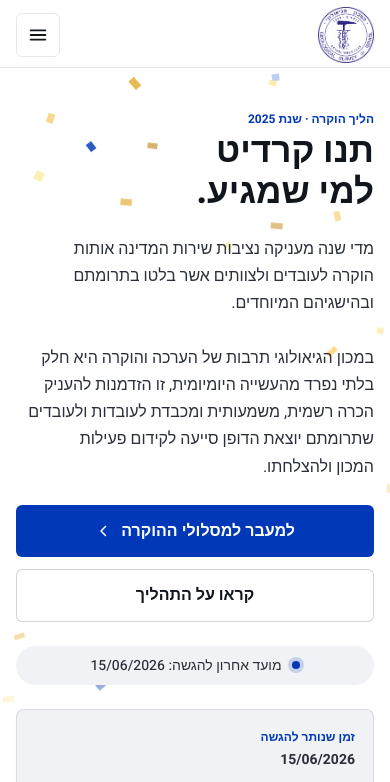
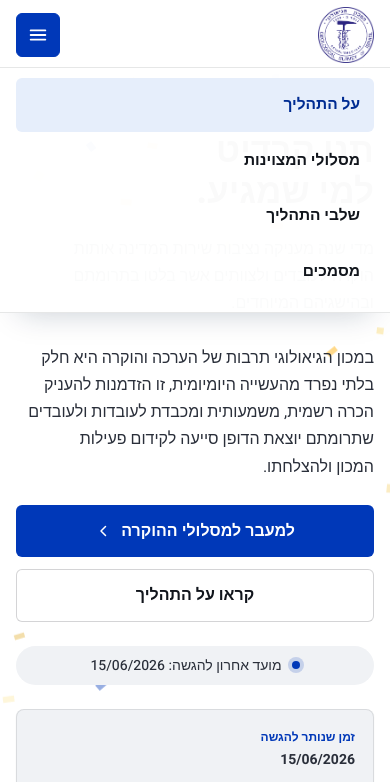
Before and after one commit to Moshiko-Sarig/Hr_Website, a plain HTML site: page index.html in a window 390 px wide. Both pictures are taken after a click on the button "פתיחת תפריט". Shown: the top 782 px of the page. Drawn offline with Linux system fonts and the light colour scheme.

Commit message:
seacond_commit

```diff
--- a/app.js
+++ b/app.js
@@ -255,11 +255,62 @@
   setInterval(tick, 1000);
 })();
 
+/* ---------------- Mobile nav toggle ---------------- */
+(function () {
+  const btn = document.querySelector('.menu-btn');
+  const nav = document.querySelector('.primary-nav');
+  if (!btn || !nav) return;
+
+  function close() {
+    nav.classList.remove('open');
+    btn.setAttribute('aria-expanded', 'false');
+    document.body.classList.remove('nav-open');
+  }
+  function open() {
+    nav.classList.add('open');
+    btn.setAttribute('aria-expanded', 'true');
+    document.body.classList.add('nav-open');
+  }
+
+  btn.addEventListener('click', (e) => {
+    e.stopPropagation();
+    if (nav.classList.contains('open')) close(); else open();
+  });
+
+  /* close on link tap */
+  nav.querySelectorAll('a').forEach((a) => {
+    a.addEventListener('click', () => close());
+  });
+
+  /* close on outside click */
+  document.addEventListener('click', (e) => {
+    if (!nav.classList.contains('open')) return;
+    if (nav.contains(e.target) || btn.contains(e.target)) return;
+    close();
+  });
+
+  /* close on escape */
+  document.addEventListener('keydown', (e) => {
+    if (e.key === 'Escape') close();
+  });
+
+  /* close if viewport grows past breakpoint */
+  const mq = window.matchMedia('(min-width: 900px)');
+  const onChange = () => { if (mq.matches) close(); };
+  if (mq.addEventListener) mq.addEventListener('change', onChange);
+  else mq.addListener(onChange);
+})();
+
 /* ---------------- Hero confetti / fireworks (lean) ---------------- */
 (function () {
   const canvas = document.querySelector('.hero-confetti');
   if (!canvas) return;
   if (window.matchMedia && window.matchMedia('(prefers-reduced-motion: reduce)').matches) return;
+
+  /* Mobile / touch: keep confetti rain, skip firework bursts (less perf cost,
+     no stray glow particles when hero stacks tall). */
+  const isMobile = window.innerWidth < 768 ||
+    (window.matchMedia && window.matchMedia('(hover: none) and (pointer: coarse)').matches);
 
   const ctx = canvas.getContext('2d', { alpha: true });
   /* cap dpr to 1.25 for big perf win on retina */
@@ -386,8 +437,8 @@
     }
     ctx.globalAlpha = 1;
 
-    /* periodic firework — capped */
-    if (now >= nextBurst && burst.length < 80) {
+    /* periodic firework — desktop only */
+    if (!isMobile && now >= nextBurst && burst.length < 80) {
       const pal = Math.random() < 0.7 ? GOLD : (Math.random() < 0.5 ? HOT : ACCENT);
       spawnBurst(rand(W * 0.2, W * 0.8), rand(H * 0.2, H * 0.5), 16 + ((Math.random() * 6) | 0), rand(2.4, 3.6), pal);
       nextBurst = now + rand(2800, 4800);
@@ -446,7 +497,9 @@
   if (heroEl) io.observe(heroEl);
   else rafId = requestAnimationFrame(loop);
 
-  requestAnimationFrame(() => requestAnimationFrame(openingSalute));
+  if (!isMobile) {
+    requestAnimationFrame(() => requestAnimationFrame(openingSalute));
+  }
 })();
 
 /* ---------------- Scrollspy: highlight active nav link ---------------- */
--- a/styles.css
+++ b/styles.css
@@ -1350,7 +1350,21 @@ button { font-family: inherit; }
   0%, 100% { transform: translateY(0) rotate(-2deg); }
   50%      { transform: translateY(-8px) rotate(2deg); }
 }
-@media (max-width: 980px) { .hero-medal { display: none; } }
+@media (max-width: 980px) {
+  .hero-medal {
+    width: clamp(90px, 22vw, 140px);
+    inset-inline-start: auto;
+    inset-inline-end: clamp(8px, 4vw, 24px);
+    bottom: clamp(-6px, -1vw, 0px);
+    opacity: 0.95;
+  }
+}
+@media (max-width: 480px) {
+  .hero-medal {
+    width: clamp(72px, 24vw, 100px);
+    opacity: 0.9;
+  }
+}
 @media (prefers-reduced-motion: reduce) { .hero-medal { animation: none; } }
 
 /* Hide old strata lines (replaced by SVG art) */
@@ -1713,3 +1727,49 @@ button { font-family: inherit; }
 /* ---------- Long form/file links must wrap on narrow screens ---------- */
 .forms-list a { word-break: break-word; }
 .contact-list a { word-break: break-all; }
+
+/* ---------- Mobile nav drawer (< 900px) ---------- */
+@media (max-width: 899px) {
+  .site-header { position: sticky; }
+  .header-inner { position: relative; }
+
+  .primary-nav {
+    display: none;
+    position: absolute;
+    top: 100%;
+    inset-inline: 0;
+    flex-direction: column;
+    align-items: stretch;
+    gap: 2px;
+    margin: 0;
+    padding: 10px clamp(16px, 4vw, 40px) 14px;
+    background: rgba(255, 255, 255, 0.98);
+    backdrop-filter: saturate(180%) blur(14px);
+    -webkit-backdrop-filter: saturate(180%) blur(14px);
+    border-top: 1px solid var(--border);
+    border-bottom: 1px solid var(--border);
+    box-shadow: 0 18px 30px -20px rgba(10, 37, 64, 0.25);
+    z-index: 60;
+  }
+  .primary-nav.open { display: flex; }
+  .primary-nav a {
+    padding: 14px 14px;
+    font-size: 15.5px;
+    border-radius: var(--r-md);
+    color: var(--ink);
+    text-align: start;
+  }
+  .primary-nav a:hover,
+  .primary-nav a.active {
+    background: var(--accent-50);
+    color: var(--accent-700);
+  }
+
+  .menu-btn[aria-expanded="true"] {
+    background: var(--accent);
+    color: var(--on-accent);
+    border-color: var(--accent);
+  }
+
+  body.nav-open { overflow: hidden; }
+}
```
